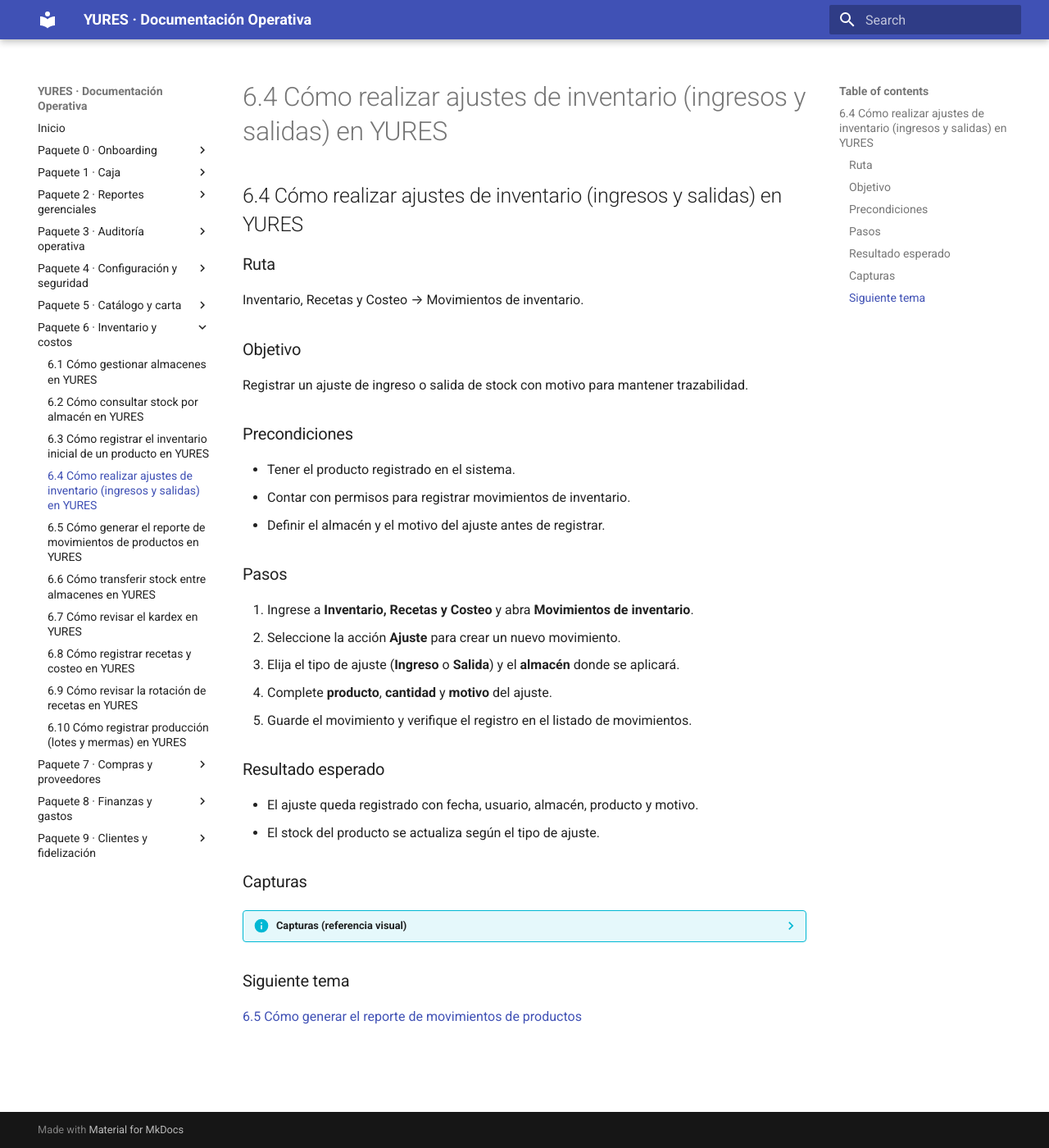
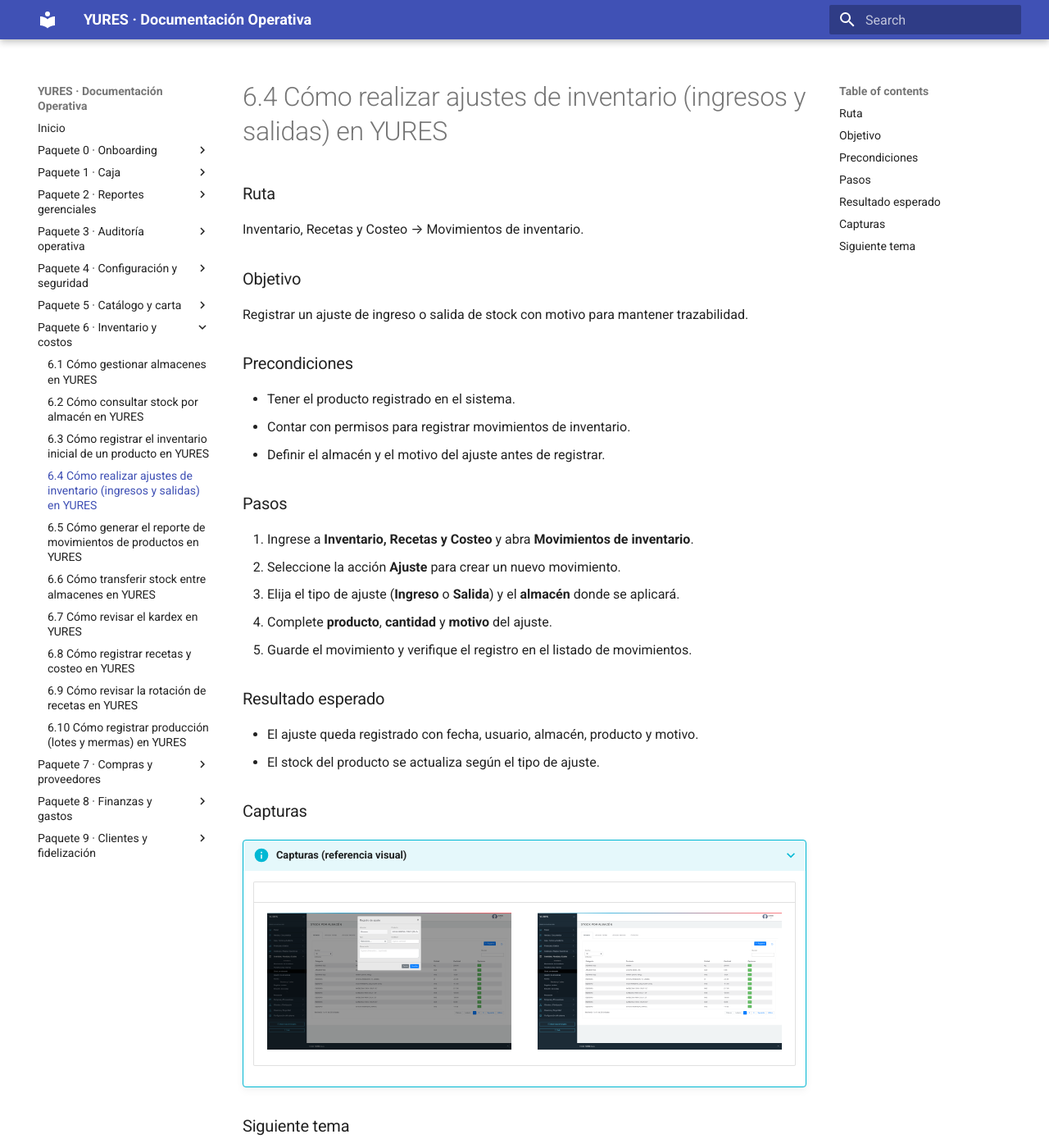
Before and after one commit to puyu-pe/yures-doc, an MkDocs documentation site: the page built from docs/fichas/paquete-6/6.4-realizar-ajustes-de-inventario-ingresos-y-salidas.md, in a window 1280 px wide and 1400 px high. Shown: the whole window at 82% size. Built offline with MkDocs 1.6.1 and Material for MkDocs 9.7.7, drawn with Linux system fonts in a browser that asks for light colours.

Commit message:
refactoriza todo el contenido

```diff
--- a/docs/fichas/paquete-6/6.4-realizar-ajustes-de-inventario-ingresos-y-salidas.md
+++ b/docs/fichas/paquete-6/6.4-realizar-ajustes-de-inventario-ingresos-y-salidas.md
@@ -1,4 +1,4 @@
-## 6.4 Cómo realizar ajustes de inventario (ingresos y salidas) en YURES
+# 6.4 Cómo realizar ajustes de inventario (ingresos y salidas) en YURES
 
 ### Ruta
 Inventario, Recetas y Costeo → Movimientos de inventario.
@@ -23,7 +23,7 @@ Registrar un ajuste de ingreso o salida de stock con motivo para mantener trazab
 - El stock del producto se actualiza según el tipo de ajuste.
 
 ### Capturas
-??? info "Capturas (referencia visual)"
+???+ info "Capturas (referencia visual)"
     | | |
     |---|---|
     | ![Captura 01](../../assets/img/fichas/paquete-6/6.4-01.png) | ![Captura 02](../../assets/img/fichas/paquete-6/6.4-02.png) |
--- a/mkdocs.yml
+++ b/mkdocs.yml
@@ -2,6 +2,9 @@ site_name: YURES · Documentación Operativa
 site_description: Fichas operativas organizadas por paquetes
 theme:
   name: material
+plugins:
+  - search
+  - glightbox
 markdown_extensions:
   - admonition
   - pymdownx.details
--- a/requirements.txt
+++ b/requirements.txt
@@ -1,3 +1,4 @@
 mkdocs>=1.6
 mkdocs-material>=9.5
 pymdown-extensions>=10.0
+mkdocs-glightbox
```
Also changed, not shown: docs/fichas/paquete-5/5.1-crear-items-de-carta.md (+0 -2 lines).
